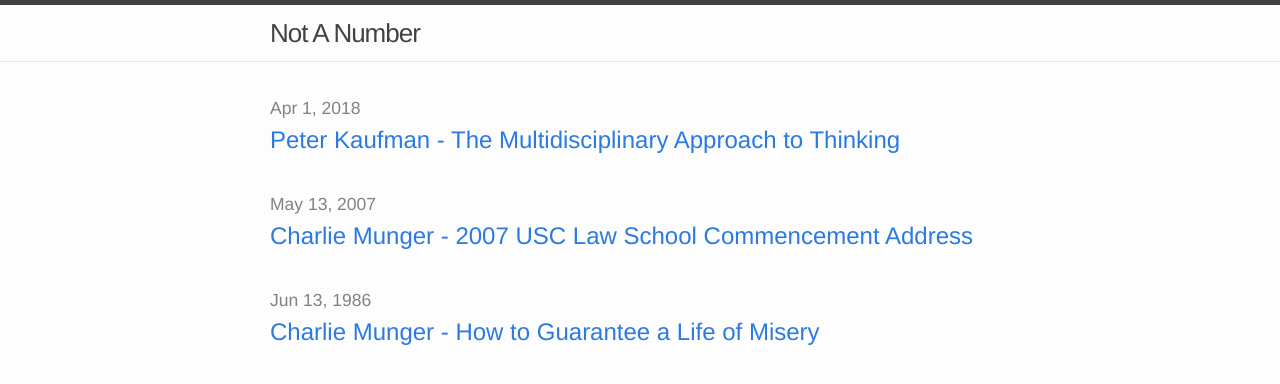
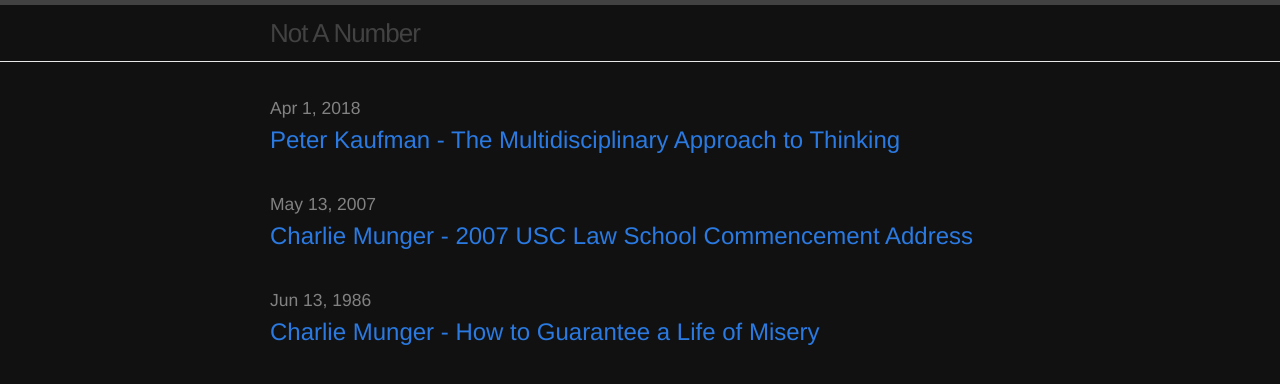
Before and after one commit to nanhung/nanhung.github.io, a Jekyll site: the page built from index.html, in a window 1280 px wide. Shown: the top 384 px of the page. Built offline with Jekyll 4.4.1, drawn with Linux system fonts in a browser that asks for light colours.

Commit message:
Swap text and background colors

```diff
--- a/css/main.scss
+++ b/css/main.scss
@@ -13,8 +13,8 @@
 
 $spacing-unit:     30px;
 
-$text-color:       #111;
-$background-color: #fdfdfd;
+$text-color:       #fdfdfd;
+$background-color: #111;
 $brand-color:      #2a7ae2;
 
 $grey-color:       #828282;
```
